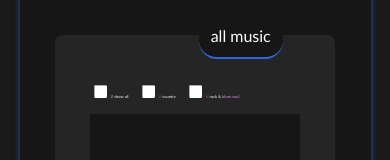
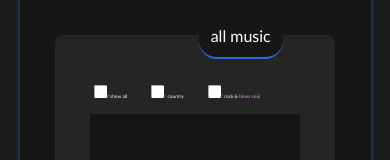
Before and after one commit to WilliamTrueheart/transitions_Practice, a plain HTML site: page index.html in a window 390 px wide. Shown: the part 1214-1374 px from the top of the page. Drawn offline with Linux system fonts and the light colour scheme.

Commit message:
Add files via upload

```diff
--- a/style.css
+++ b/style.css
@@ -436,7 +436,6 @@ html, body {
     flex-wrap: wrap;
     align-items: flex-start;
     overflow: hidden;
-
 }
 
 .musicComponent {
@@ -650,8 +649,14 @@ html, body {
 }
 @media (max-width: 450px) {
     .musicFilters {
-        font-size: .25rem;
-        bottom: -24px;
-        right:4px;
+        font-size: .3rem;
+        bottom: -23px;
+        right:12px;
+    }
+    #musicFilter_Wrapper {
+        display: flex;
+        width:100%;
+        gap:8px;
+        flex-direction: row;
     }
 }
```
